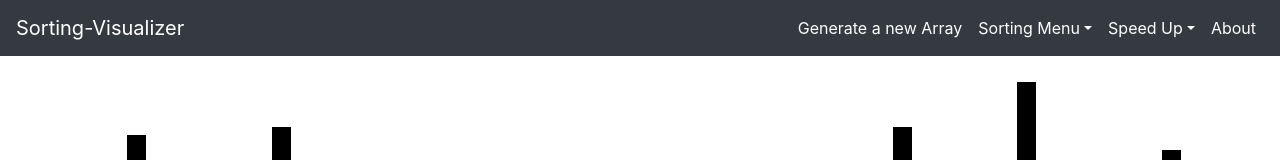
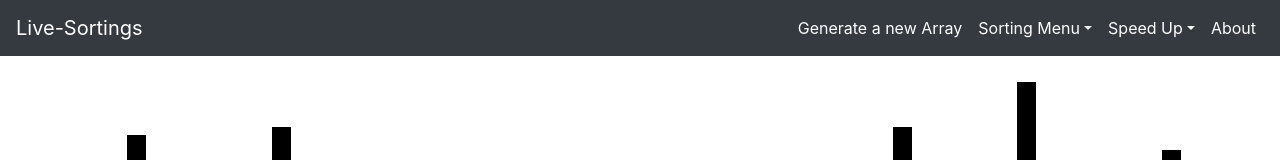
Before and after one commit to sarabjeet1313/Live-Sortings, a React (Create React App) app: page / in a window 1280 px wide. Shown: the top 160 px of the page. Built offline with nearby package versions, Linux system fonts and the light colour scheme.

Commit message:
changing modal

```diff
--- a/src/sort-visuals/modal.jsx
+++ b/src/sort-visuals/modal.jsx
@@ -13,7 +13,7 @@ class AboutModal extends Component {
         >
           <Modal.Header closeButton>
             <Modal.Title id="contained-modal-title-vcenter">
-              Sorting Visualizer
+              Live-Sortings
             </Modal.Title>
           </Modal.Header>
           <Modal.Body>
--- a/src/sort-visuals/sort-visualizer.jsx
+++ b/src/sort-visuals/sort-visualizer.jsx
@@ -208,7 +208,7 @@ export default class SortingVisualizer extends Component {
     return (
       <div>
         <Navbar variant="dark" bg="dark" expand="lg" sticky="top">
-          <Navbar.Brand href="/Live-Sortings">Sorting-Visualizer</Navbar.Brand>
+          <Navbar.Brand href="/Live-Sortings">Live-Sortings</Navbar.Brand>
 
           {/*TBD - how to change slider but not change state so that the running sort will not get affected*/}
           {/* <label className="awidth">Array Bars</label>
```
Also changed, not shown: 8 other files (tests, documents, lock files or other folders).
